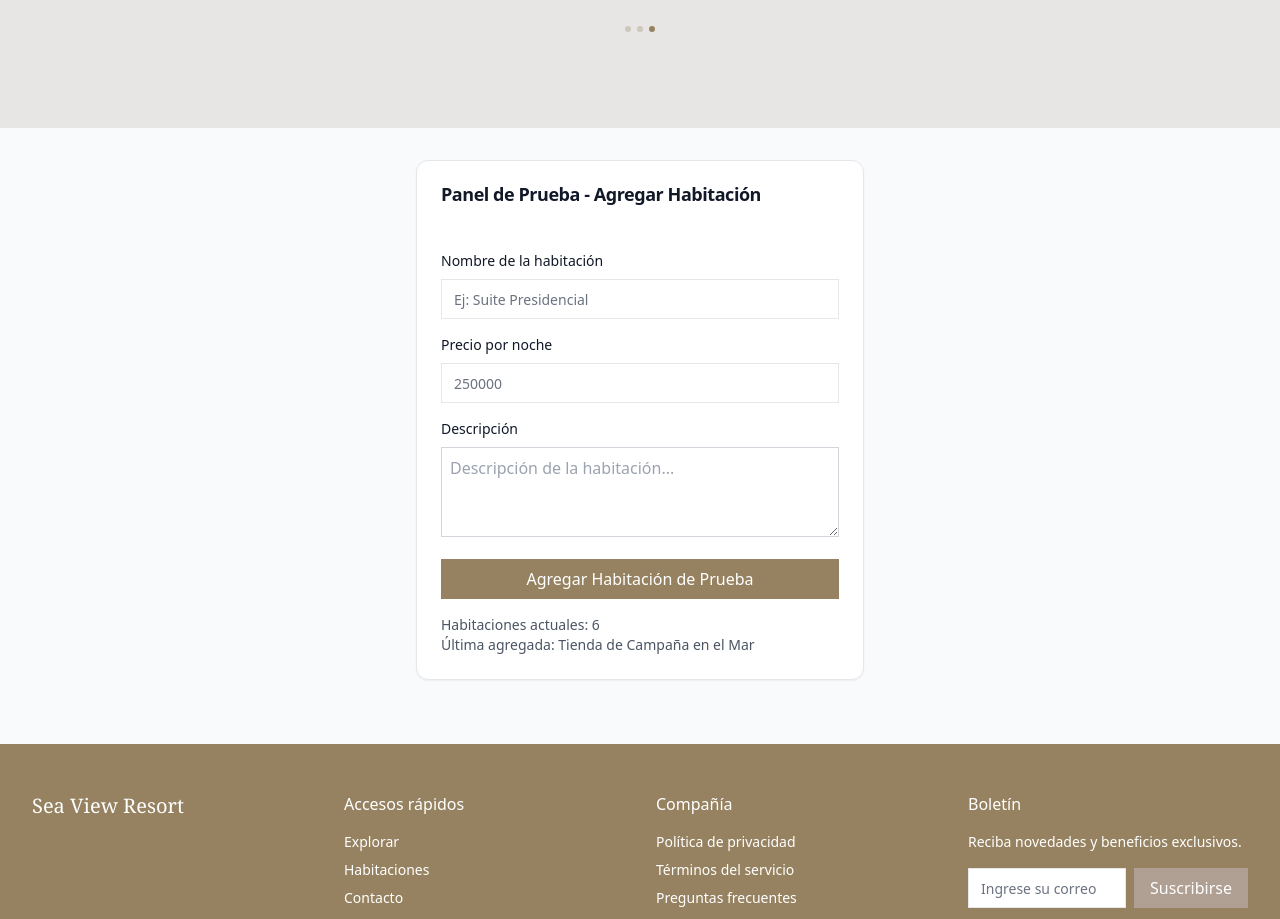
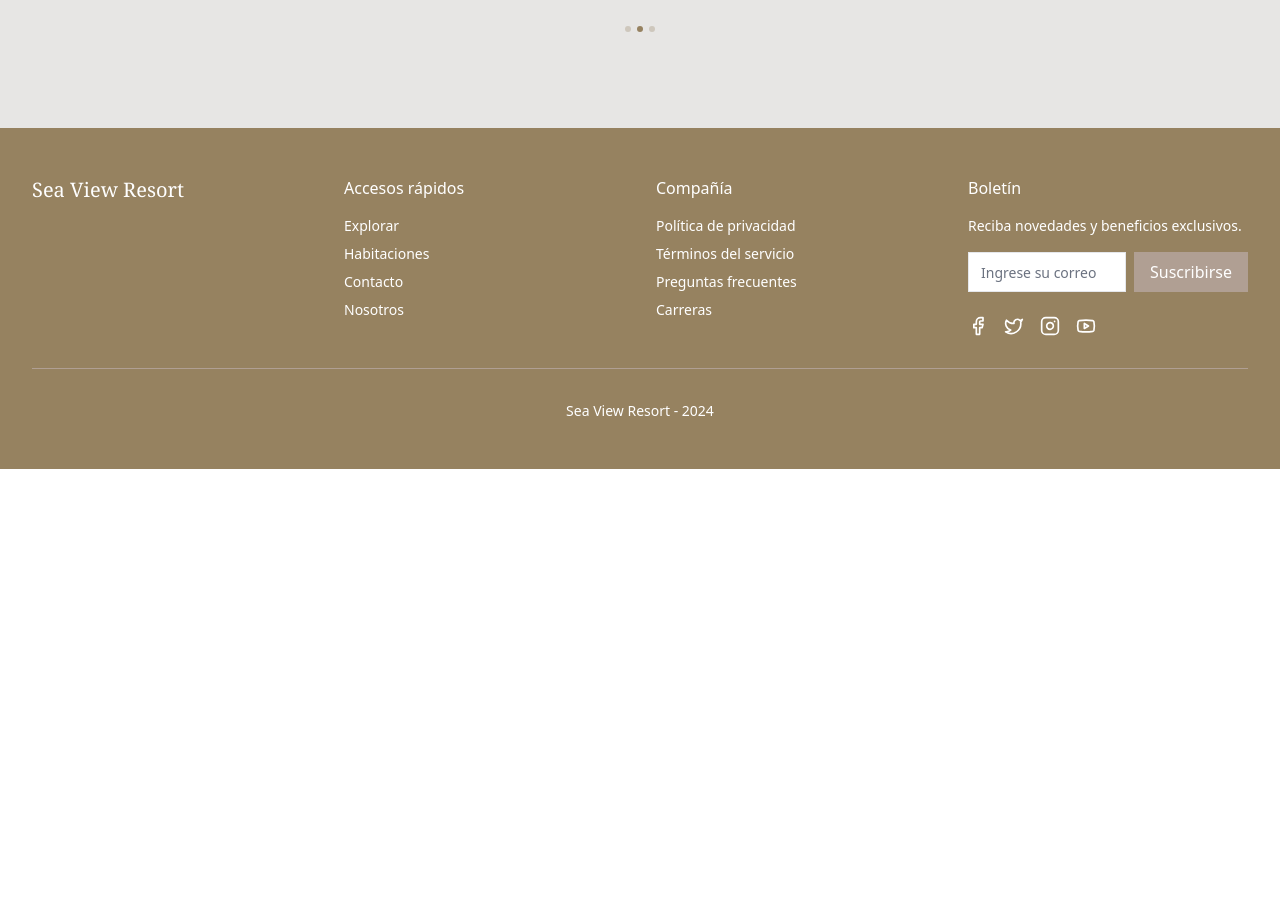
Before and after one commit to najr91/Sea-view-resort-frontend, a React (Vite) app: page / in a window 1280 px wide. Shown: the part 2084-3003 px from the top of the page. After the commit the page ends 2553 px from the top, so only its background shows below. Built offline with nearby package versions, Linux system fonts and the light colour scheme; no server answers.

Commit message:
refactor: remove RoomTestPanel from Home component

```diff
--- a/src/components/home/RoomTestPanel.jsx
+++ /dev/null
@@ -1,89 +0,0 @@
-import { useState } from 'react';
-import { Button } from '../ui/Button';
-import { Card, CardContent, CardHeader, CardTitle } from '../ui/Card';
-import { Input } from '../ui/Input';
-import { useRooms } from '../../context/RoomsContext';
-
-export default function RoomTestPanel() {
-  const { rooms, setRooms } = useRooms();
-  const [newRoom, setNewRoom] = useState({
-    name: '',
-    price: '',
-    description: ''
-  });
-
-  const handleAddRoom = () => {
-    if (!newRoom.name || !newRoom.price || !newRoom.description) {
-      alert('Por favor completa todos los campos');
-      return;
-    }
-
-    const roomToAdd = {
-      id: Date.now(), // ID temporal
-      name: newRoom.name,
-      price: parseInt(newRoom.price),
-      description: newRoom.description,
-      images: [] // Sin imágenes por ahora
-    };
-
-    setRooms([...rooms, roomToAdd]);
-
-    // Limpiar el formulario
-    setNewRoom({
-      name: '',
-      price: '',
-      description: ''
-    });
-
-    alert('Habitación agregada! Ve a la página principal para ver los cambios.');
-  };
-
-  return (
-    <Card className="max-w-md mx-auto mb-8">
-      <CardHeader>
-        <CardTitle className="text-lg">Panel de Prueba - Agregar Habitación</CardTitle>
-      </CardHeader>
-      <CardContent className="space-y-4">
-        <div>
-          <label className="block text-sm font-medium mb-2">Nombre de la habitación</label>
-          <Input
-            type="text"
-            value={newRoom.name}
-            onChange={(e) => setNewRoom({...newRoom, name: e.target.value})}
-            placeholder="Ej: Suite Presidencial"
-          />
-        </div>
-
-        <div>
-          <label className="block text-sm font-medium mb-2">Precio por noche</label>
-          <Input
-            type="number"
-            value={newRoom.price}
-            onChange={(e) => setNewRoom({...newRoom, price: e.target.value})}
-            placeholder="250000"
-          />
-        </div>
-
-        <div>
-          <label className="block text-sm font-medium mb-2">Descripción</label>
-          <textarea
-            className="w-full p-2 border border-gray-300 rounded-md"
-            rows="3"
-            value={newRoom.description}
-            onChange={(e) => setNewRoom({...newRoom, description: e.target.value})}
-            placeholder="Descripción de la habitación..."
-          />
-        </div>
-
-        <Button onClick={handleAddRoom} className="w-full">
-          Agregar Habitación de Prueba
-        </Button>
-
-        <div className="text-sm text-gray-600">
-          <p>Habitaciones actuales: {rooms.length}</p>
-          <p>Última agregada: {rooms[rooms.length - 1]?.name}</p>
-        </div>
-      </CardContent>
-    </Card>
-  );
-}
--- a/src/pages/Home.jsx
+++ b/src/pages/Home.jsx
@@ -2,7 +2,6 @@ import SearchFilters from '../components/home/SearchFilters.jsx';
 import Facilities from '../components/home/Facilities.jsx';
 import RoomsShowcase from '../components/home/RoomsShowcase.jsx';
 import Testimonials from '../components/home/Testimonials.jsx';
-import RoomTestPanel from '../components/home/RoomTestPanel.jsx';
 
 export default function Home() {
   return (
@@ -17,13 +16,6 @@ export default function Home() {
       <Facilities />
       <RoomsShowcase />
       <Testimonials />
-
-      {/* Panel de prueba para demostrar actualización automática */}
-      <section className="py-8 bg-gray-50">
-        <div className="container mx-auto">
-          <RoomTestPanel />
-        </div>
-      </section>
     </div>
   );
 }
```
